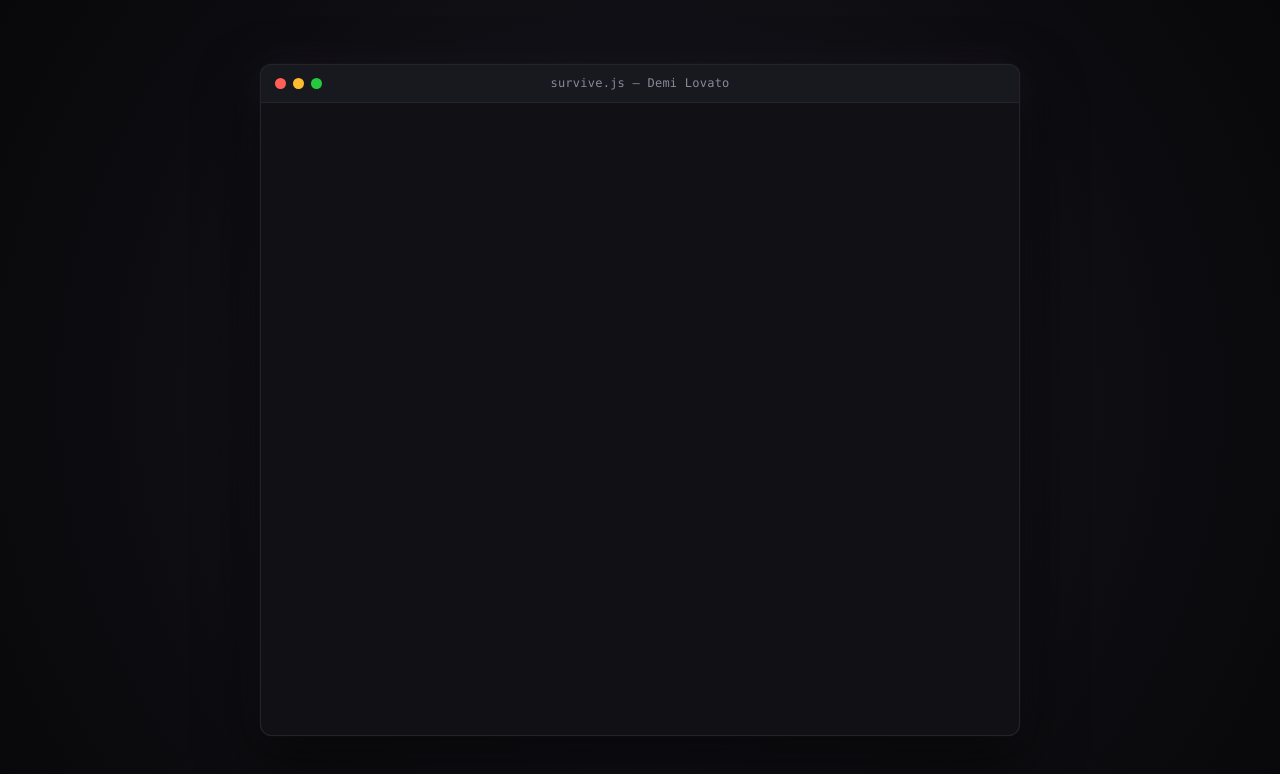
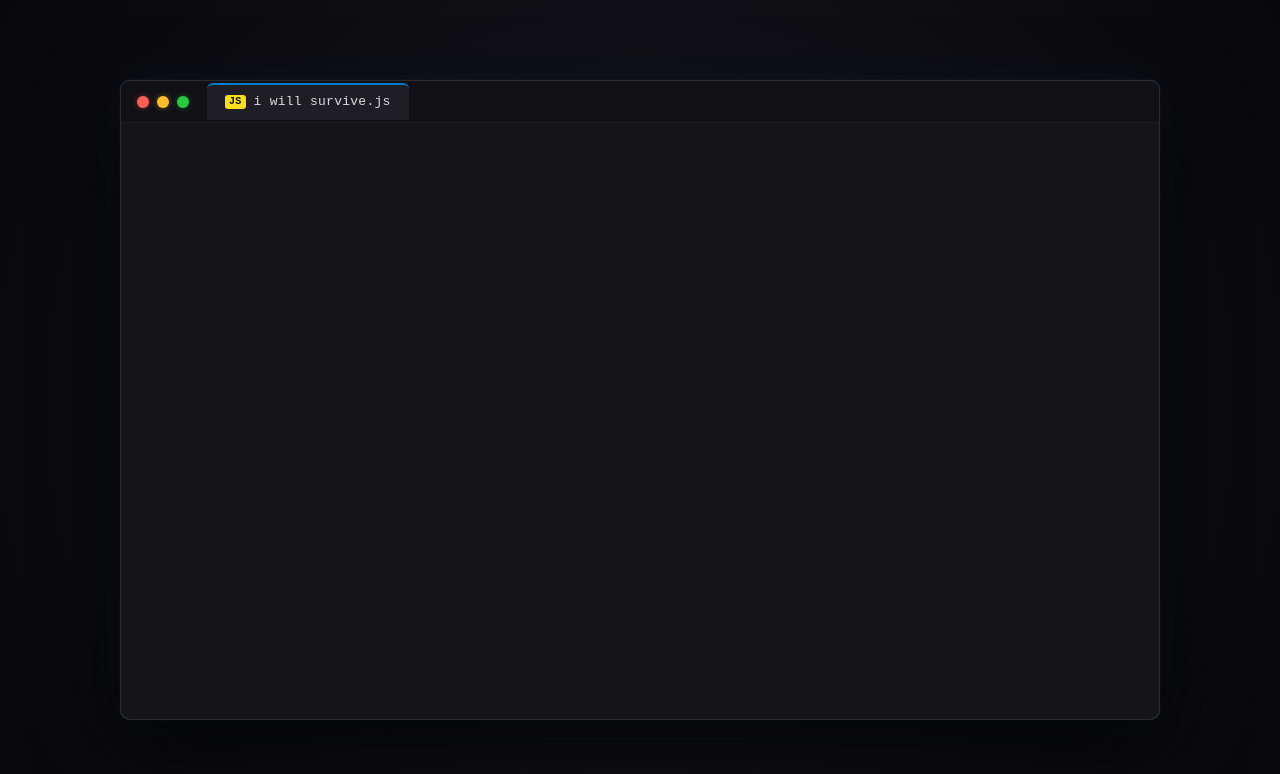
Before and after one commit to micholaseka/lirik-IwillSurvive, a plain HTML site: page index.html in a window 1280 px wide. Drawn offline with Linux system fonts and the light colour scheme.

Commit message:
style: ubah layout jadi kartu ide desktop di tengah + tab i will survive.js
- ubah proporsi dari portrait hp jadi kartu ide widescreen di tengah layar (1040x640)
- tambahkan tab vs code: badge JS kuning + i will survive.js dengan border biru aktif
- traffic lights merah kuning hijau dengan subtle glow di sisi kiri
- sesuaikan task vscode (Ctrl+Shift+B) ke ukuran desktop 1200x800

```diff
--- a/index.html
+++ b/index.html
@@ -45,29 +45,29 @@
         overflow: hidden;
       }
       #window {
-        width: min(92vw, 760px);
-        height: min(84vh, 880px);
-        background: #111115;
-        border: 1px solid rgba(255, 255, 255, 0.08);
-        border-radius: 12px;
+        width: min(92vw, 1040px);
+        height: min(82vh, 640px);
+        background: #141419;
+        border: 1px solid rgba(255, 255, 255, 0.1);
+        border-radius: 10px;
         box-shadow:
-          0 24px 60px rgba(0, 0, 0, 0.7),
-          0 0 1px rgba(255, 255, 255, 0.2),
-          0 0 40px rgba(197, 134, 192, 0.08);
+          0 30px 80px rgba(0, 0, 0, 0.8),
+          0 0 1px rgba(255, 255, 255, 0.25),
+          0 0 50px rgba(0, 122, 204, 0.08);
         display: flex;
         flex-direction: column;
         overflow: hidden;
         transform-origin: center center;
-        animation: windowPop 0.85s cubic-bezier(0.16, 1, 0.3, 1) forwards;
+        animation: windowPop 0.8s cubic-bezier(0.16, 1, 0.3, 1) forwards;
       }
       @keyframes windowPop {
         0% {
-          transform: scale(0.25);
+          transform: scale(0.3);
           opacity: 0;
-          filter: blur(10px);
+          filter: blur(8px);
         }
         70% {
-          transform: scale(1.02);
+          transform: scale(1.015);
           opacity: 1;
           filter: blur(0px);
         }
@@ -78,51 +78,69 @@
         }
       }
       #titlebar {
-        height: 38px;
-        background: #18181f;
-        border-bottom: 1px solid rgba(255, 255, 255, 0.05);
+        height: 42px;
+        background: #101015;
+        border-bottom: 1px solid rgba(255, 255, 255, 0.06);
         display: flex;
         align-items: center;
-        padding: 0 14px;
-        position: relative;
+        padding: 0 16px;
+        gap: 18px;
         user-select: none;
         flex-shrink: 0;
       }
       .dots {
         display: flex;
-        gap: 7px;
+        gap: 8px;
         align-items: center;
       }
       .dot {
-        width: 11px;
-        height: 11px;
+        width: 12px;
+        height: 12px;
         border-radius: 50%;
         display: inline-block;
       }
       .dot.red {
         background: #ff5f56;
+        box-shadow: 0 0 6px rgba(255, 95, 86, 0.4);
       }
       .dot.yellow {
         background: #ffbd2e;
+        box-shadow: 0 0 6px rgba(255, 189, 46, 0.4);
       }
       .dot.green {
         background: #27c93f;
+        box-shadow: 0 0 6px rgba(39, 201, 63, 0.4);
       }
-      .title {
-        position: absolute;
-        left: 0;
-        right: 0;
-        text-align: center;
-        font-size: 12px;
-        color: #888899;
+      .tab {
+        display: flex;
+        align-items: center;
+        gap: 8px;
+        background: #1e1e24;
+        padding: 7px 18px;
+        border-radius: 6px 6px 0 0;
+        border-top: 2px solid #007acc;
+        font-size: 13px;
+        color: #e1e1e1;
+        font-family: ui-monospace, monospace;
         letter-spacing: 0.02em;
-        pointer-events: none;
+      }
+      .js-badge {
+        background: #f7df1e;
+        color: #111;
+        font-size: 10px;
+        font-weight: 800;
+        padding: 1px 4px;
+        border-radius: 3px;
+        line-height: 1.2;
+      }
+      .filename {
+        color: #dcdcdc;
       }
       #viewport {
         flex: 1;
         position: relative;
         overflow: hidden;
-        padding: 0 24px;
+        padding: 0 36px;
         mask-image: linear-gradient(
           to bottom,
           transparent 0%,
@@ -142,8 +160,8 @@
       #stage {
         position: absolute;
         top: 0;
-        left: 24px;
-        right: 24px;
+        left: 36px;
+        right: 36px;
         display: flex;
         flex-direction: column;
         align-items: flex-start;
@@ -278,7 +296,10 @@
             <span class="dot yellow"></span>
             <span class="dot green"></span>
           </div>
-          <div class="title">survive.js — Demi Lovato</div>
+          <div class="tab">
+            <span class="js-badge">JS</span>
+            <span class="filename">i will survive.js</span>
+          </div>
         </div>
         <div id="viewport">
           <div id="stage"></div>
```
